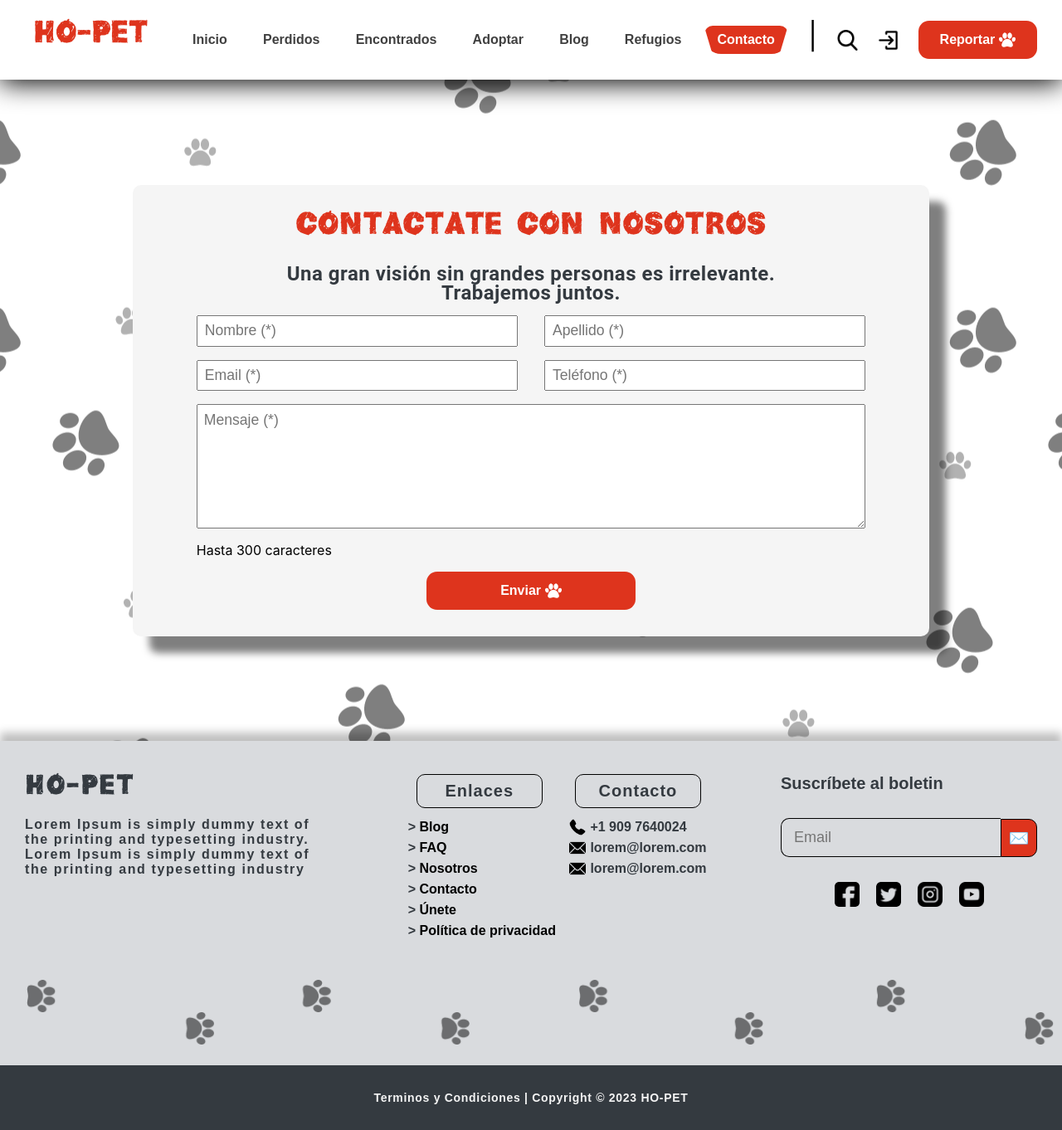
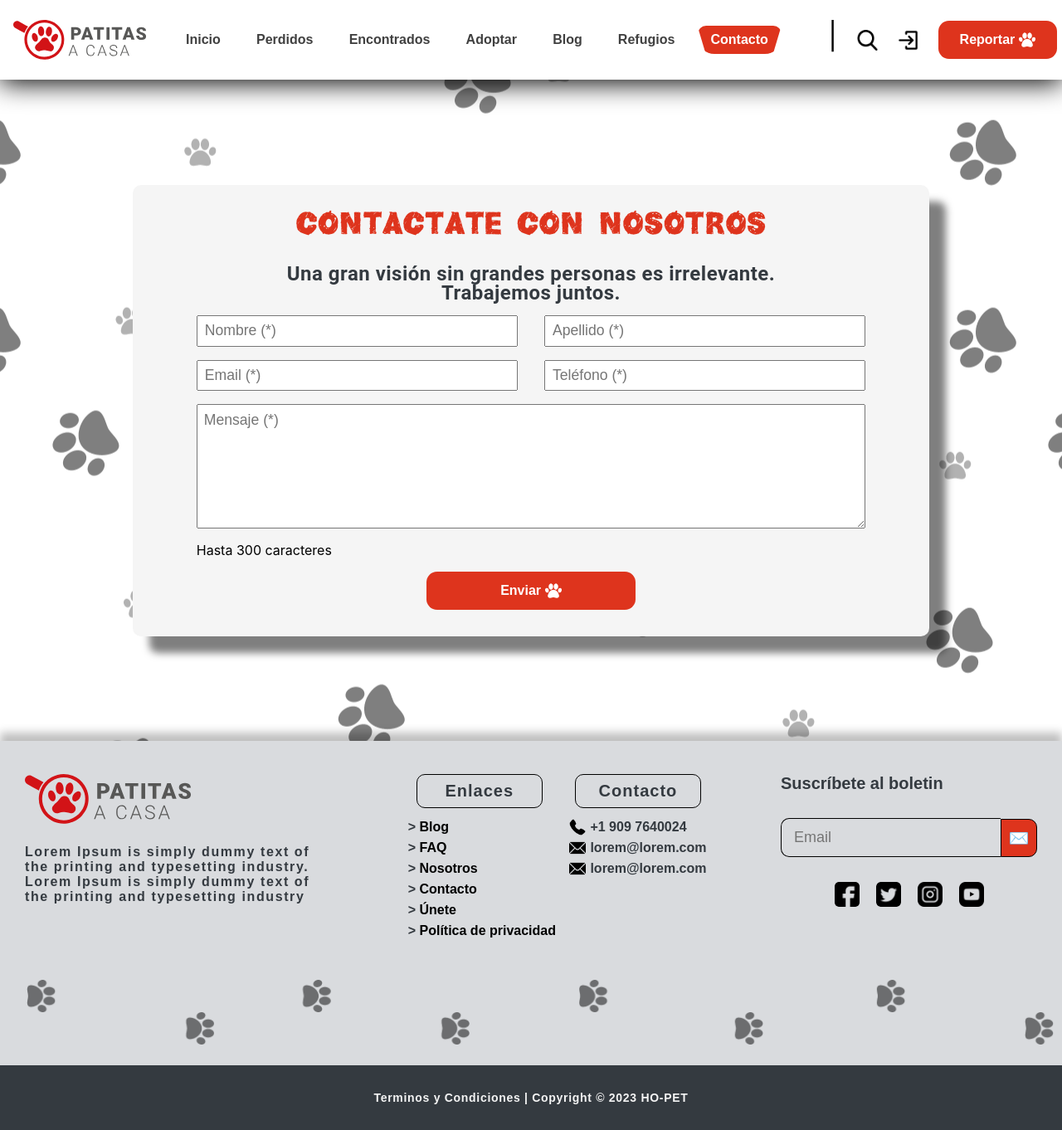
Before and after one commit to santiudev/software-mascotas, a React (Create React App) app: page /contacto in a window 1280 px wide. Shown: the whole page at 83% size. Built offline with nearby package versions, Linux system fonts and the light colour scheme.

Commit message:
cambiar el logo

```diff
--- a/src/componentes/Footer/SectionOne.jsx
+++ b/src/componentes/Footer/SectionOne.jsx
@@ -1,9 +1,10 @@
 import styles from '../../css/Footer/SectionOne.module.css';
+import { Logo } from '../../iconos/svg/icons_svg'
 
-export default function SectionOne({ title, parrafo }) {
+export default function SectionOne({ parrafo }) {
   return (
 		<section className={styles.sectionOne__footer}>
-			<h3 className={styles.h3__sectionOne}>{ title }</h3>
+			<Logo className={styles.logo} />
 			<p className={styles.p__sectionOne}>
 				{ parrafo }
 			</p>
--- a/src/componentes/nav/nav.jsx
+++ b/src/componentes/nav/nav.jsx
@@ -6,7 +6,6 @@ import { NavLink } from "react-router-dom";
 import styles from "../../css/nav/nav.module.css";
 
 // Componentes
-import LetraTitulo from "../principales/LetraTitulo";
 import BtnNav from "./btnNav";
 import BtnLateral from "./BtnLateral"
 import BtnPrincipal from "../principales/btnPrincipal";
@@ -15,6 +14,7 @@ import Formulario from '../Formulario/formulario';
 // Imágenes
 import imgSearch from "../../iconos/search.png";
 import imgLogin from "../../iconos/login 2.png"
+import { Logo } from '../../iconos/svg/icons_svg';
 
 /*
 	Array formado de objetos que permite la creación
@@ -35,46 +35,30 @@ const Nav = () => {
 
 	const [modal, setModal] = useState(false)
 
-	return(
+	return (
 		<nav className={styles.nav}>
-			<LetraTitulo
-				texto="Ho-Pet"
-				clase="letra-titulo--red"
-			/>
-			<div className={styles["nav__contenedor-botones"]}>
-				{
-					botones.map((btn, indice)=>{
-						return(
+			<Logo className={styles.logo} />
+			<div className={styles['nav__contenedor-botones']}>
+				{botones.map((btn, indice) => {
+					return (
 						<NavLink to={btn.path} key={indice}>
 							{({ isActive }) => (
 								<BtnNav
-										clase={isActive ? "btn--principal" : "btn--secundario"}
+									clase={isActive ? 'btn--principal' : 'btn--secundario'}
 									texto={btn.texto}
 								/>
 							)}
 						</NavLink>
 					);
-					})
-				}
+				})}
 			</div>
-      <div className={styles["nav__contenedor-elementos"]}>
+			<div className={styles['nav__contenedor-elementos']}>
 				<p className={styles.nav__separador}>|</p>
-        <BtnLateral
-          src={imgSearch}
-          alt="Search"
-        />
-        <BtnLateral
-          src={imgLogin}
-          alt="Login"
-        />
-        <BtnPrincipal
-					texto="Reportar"
-					setModal={setModal}
-				/>
+				<BtnLateral src={imgSearch} alt="Search" />
+				<BtnLateral src={imgLogin} alt="Login" />
+				<BtnPrincipal texto="Reportar" setModal={setModal} />
 			</div>
-			{
-				modal && (<Formulario setModal={setModal}/>)
-			}
+			{modal && <Formulario setModal={setModal} />}
 		</nav>
 	);
 }
--- a/src/css/Footer/SectionOne.module.css
+++ b/src/css/Footer/SectionOne.module.css
@@ -26,3 +26,8 @@
 	color: #343a40;
 	margin: 0;
 }
+
+.logo {
+	width: 200px;
+	margin-bottom: 25px;
+}
--- a/src/css/nav/nav.module.css
+++ b/src/css/nav/nav.module.css
@@ -2,7 +2,7 @@
 	background-color: white;
 	display: flex;
 	align-items: center;
-	justify-content: center;
+	justify-content: space-around;
 	user-select: none;
 	box-shadow: 0 4px 2rem;
 	height: 6rem;
@@ -32,3 +32,7 @@
 	margin: 0;
 	padding-bottom: .6rem;
 }
+
+.logo {
+	width: 160px;
+}
--- a/src/iconos/svg/icons_svg.jsx
+++ b/src/iconos/svg/icons_svg.jsx
@@ -66,15 +66,14 @@ const WsspIcon = ({ encontrado }) => {
 	);
 }
 
-const logo = () => {
+const Logo = ({ className }) => {
   return (
 		<svg
-			width="362"
-			height="108"
+			className={className}
 			viewBox="0 0 362 108"
 			fill="none"
 			xmlns="http://www.w3.org/2000/svg">
-			<g clip-path="url(#clip0_810_74)">
+			<g>
 				<path
 					d="M96.7575 106.783C95.1907 107.049 93.5857 107.354 92.019 107.544C73.1031 109.787 57.1297 103.969 44.1752 90.0508C39.1692 84.6888 35.6917 78.4142 33.3225 71.455C29.0043 58.6395 29.2718 45.9381 34.4689 33.4649C39.2456 21.9043 47.1559 12.9297 58.2379 6.95923C73.1413 -1.06471 88.6561 -2.20556 104.553 3.84092C115.253 7.94796 123.736 14.9071 130.004 24.4522C134.513 31.3353 137.379 38.9029 138.372 47.0789C140.436 63.8113 135.659 78.4142 124.31 90.8494C119.227 96.4395 113.075 100.585 106.12 103.551C104.782 104.121 103.483 104.654 102.146 105.224L96.7575 106.745V106.783ZM97.56 99.0254C122.514 91.762 136.958 65.9029 129.812 41.2606C122.628 16.3902 96.49 1.97754 71.6892 9.16486C46.6209 16.4282 32.2143 42.2494 39.4749 67.0057C46.812 91.9142 72.3388 105.947 97.5218 99.0254H97.56Z"
 					fill="#D21317"
@@ -166,5 +165,5 @@ export {
   ShareIcon,
   TwitterIcon,
   WsspIcon,
-  logo
+  Logo
 }
```
Lines whose indentation alone changed are shown as unchanged.
